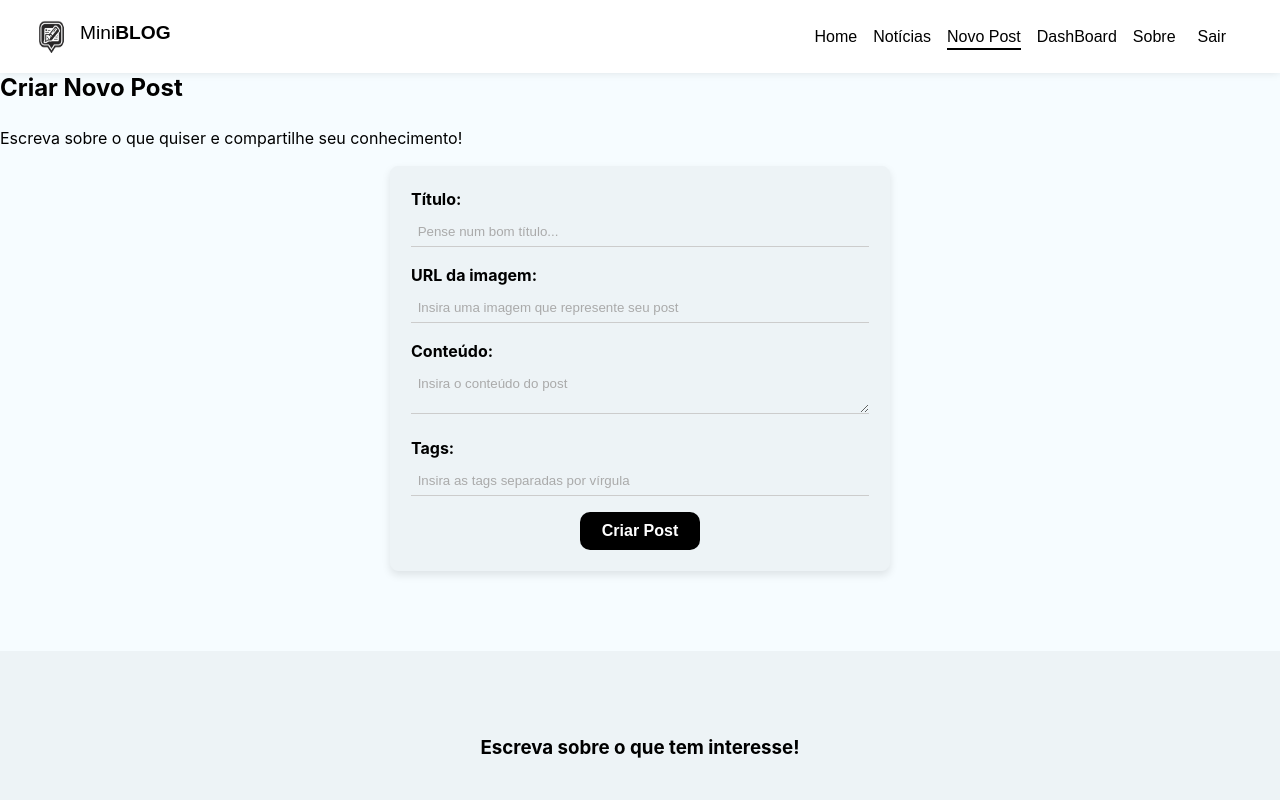
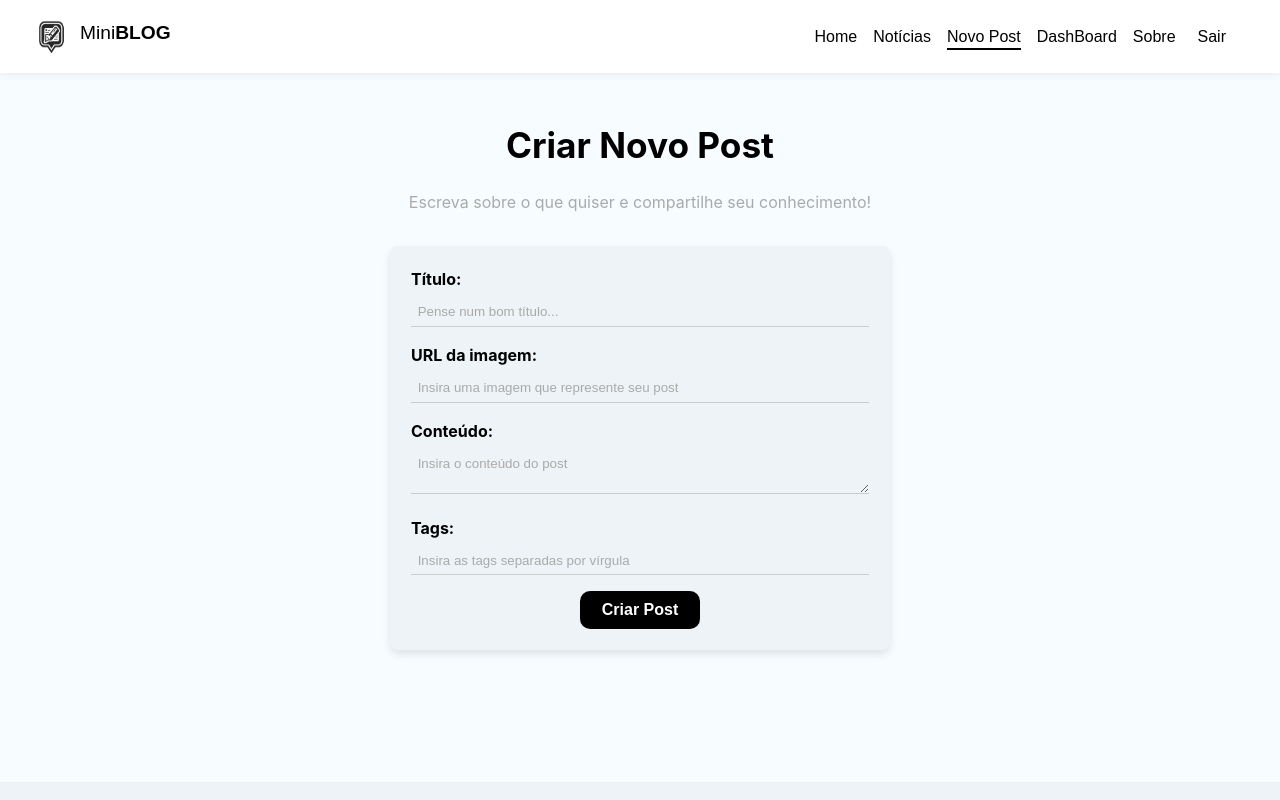
Before and after one commit to Dayanapnf/MiniBlog, a React (Vite) app in the folder MiniBlog/: page /posts/creat in a window 1280 px wide. Shown: the top 800 px of the page. Built offline with nearby package versions, Linux system fonts and the light colour scheme; no server answers; sample sign-in values are in the browser's storage.

Commit message:
up creat

```diff
--- a/MiniBlog/src/pages/CreatPost/CreatPost.jsx
+++ b/MiniBlog/src/pages/CreatPost/CreatPost.jsx
@@ -42,7 +42,7 @@ const CreatePost = () => {
   };
 
   return (
-    <div className={styles.create_post}>
+    <div className={styles.creat_post}>
       <h2>Criar Novo Post</h2>
       <p>Escreva sobre o que quiser e compartilhe seu conhecimento!</p>
       <Card className={styles.full_width_card}>
--- a/MiniBlog/src/pages/CreatPost/CreatPost.module.css
+++ b/MiniBlog/src/pages/CreatPost/CreatPost.module.css
@@ -1,6 +1,7 @@
 .creat_post {
   padding: 20px;
   text-align: center;
+  justify-content: center;
 }
 
 .creat_post h2 {
```
